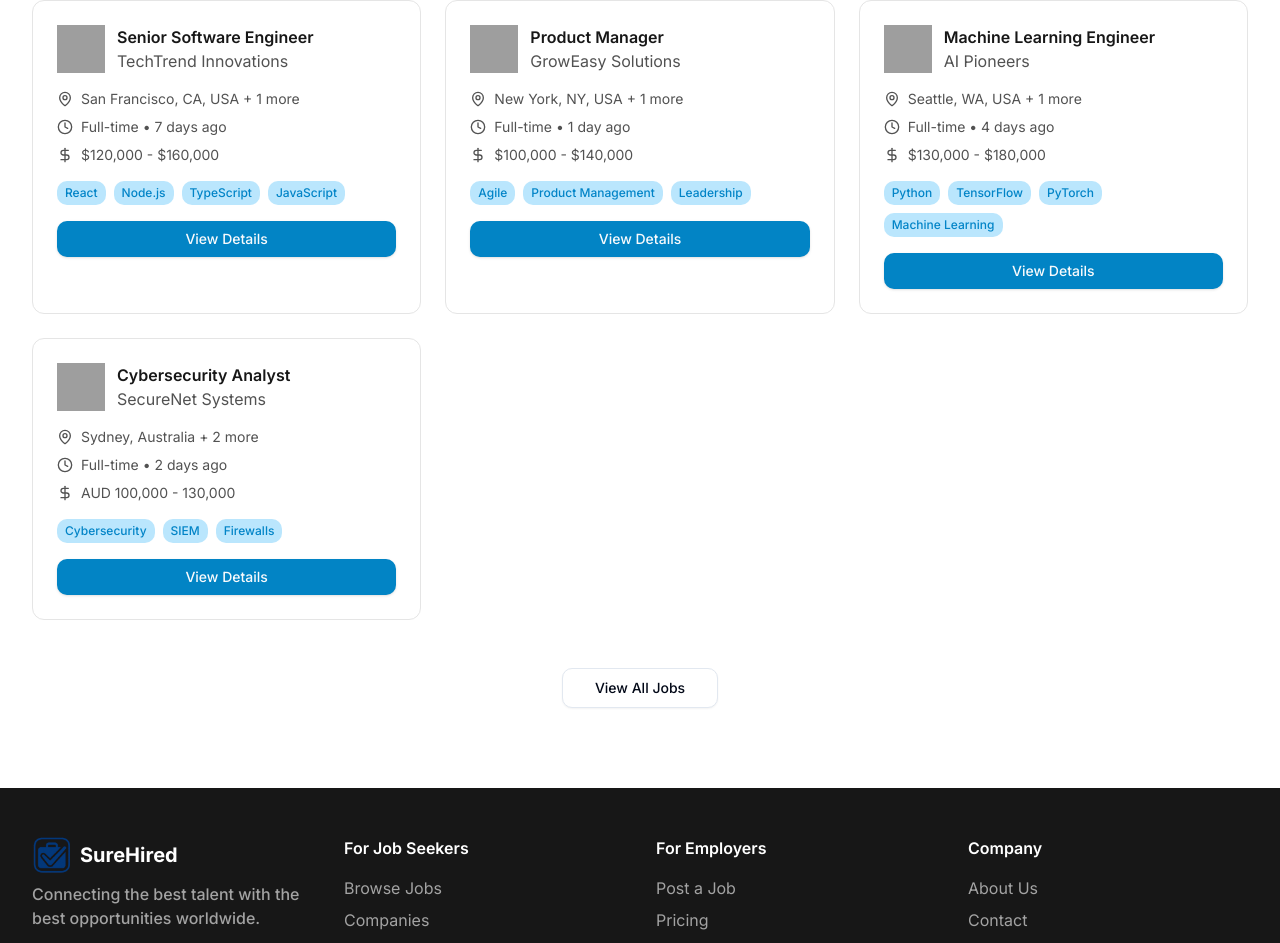
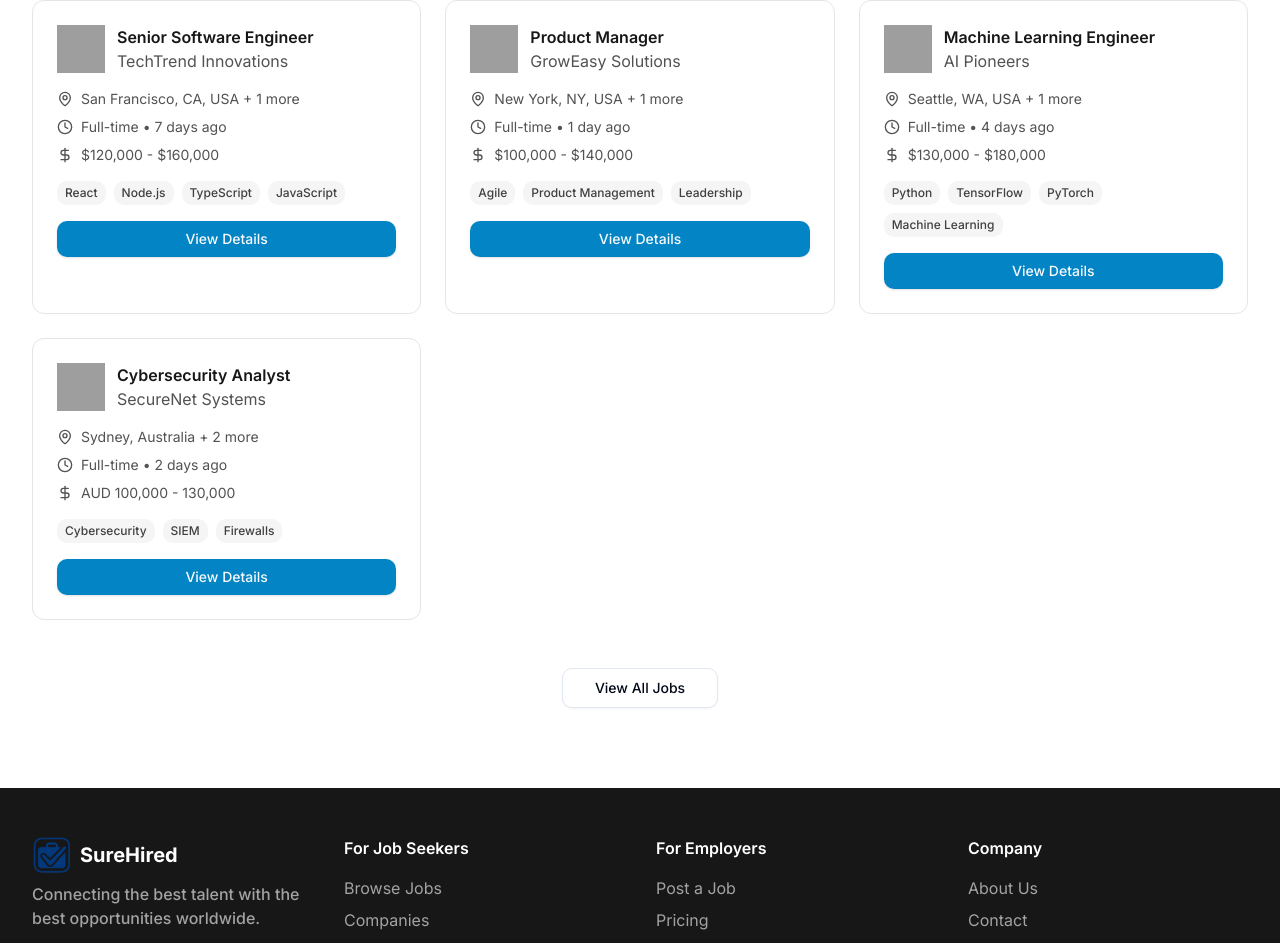
Before and after one commit to chidubesteve/SureHired, a Next.js app: page / in a window 1280 px wide. Shown: the part 1077-2020 px from the top of the page. Built offline with nearby package versions, Linux system fonts and the light colour scheme; grey boxes are pictures that could not be loaded.

Commit message:
changed styling to predefined css styles in globals

```diff
--- a/src/components/FeaturedJobs/index.tsx
+++ b/src/components/FeaturedJobs/index.tsx
@@ -72,7 +72,7 @@
                   {job.tags.map((tag) => (
                     <span
                       key={tag}
-                      className="bg-brand-200 text-brand-600 text-xs px-2 py-1 rounded-md font-medium"
+                      className="filter-chip text-xs px-2 py-1 rounded-md font-medium"
                     >
                       {tag}
                     </span>
```
